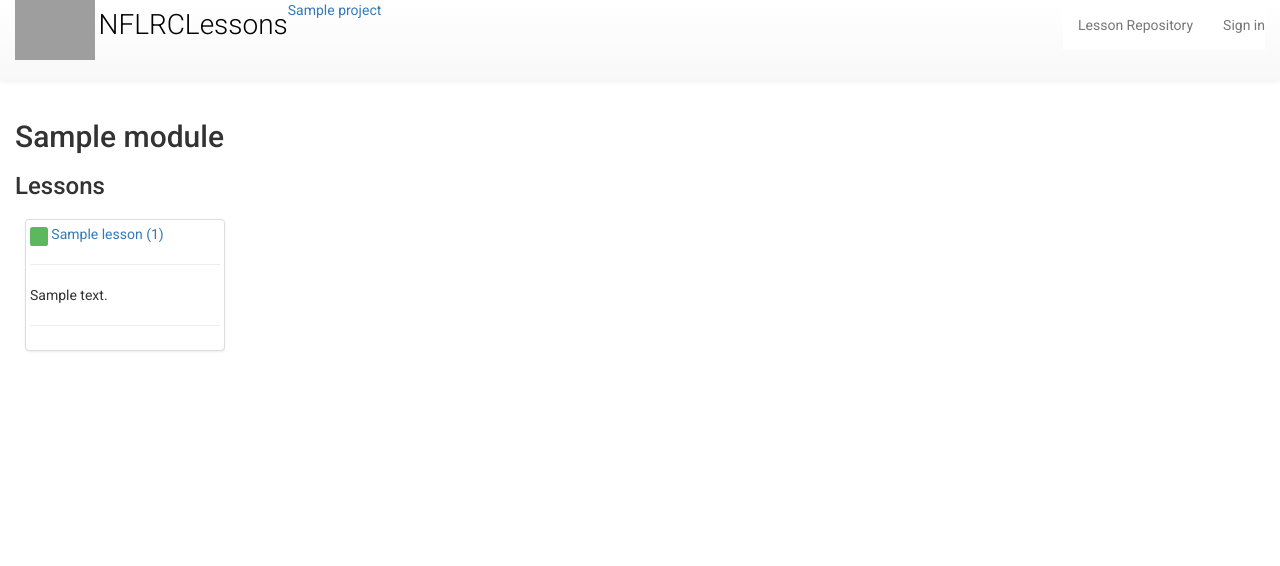
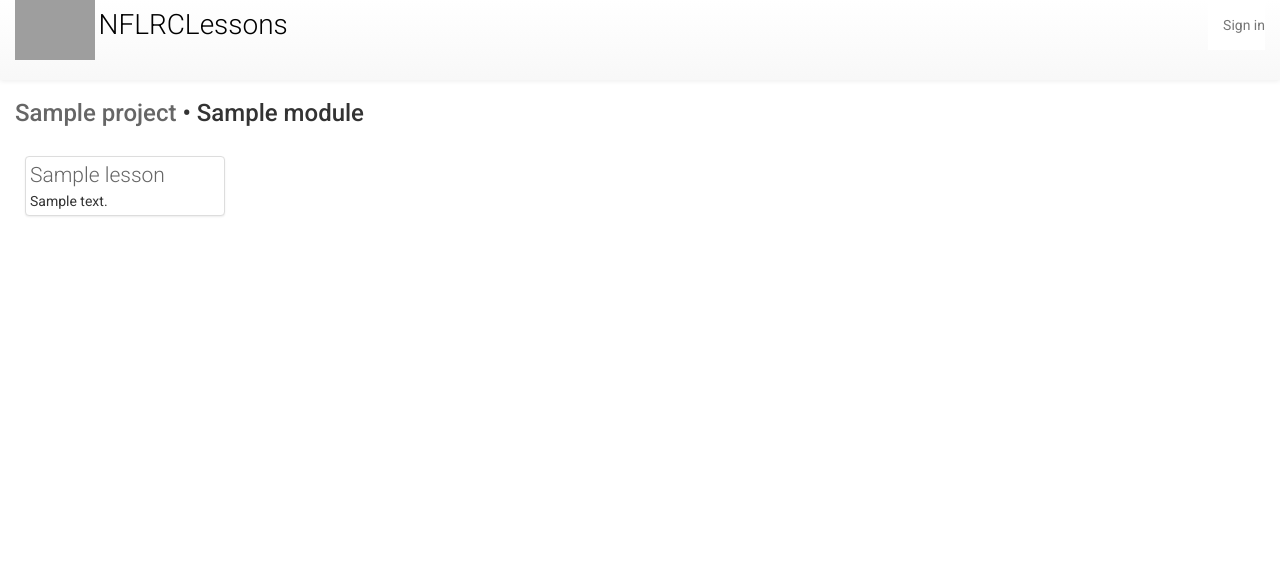
Before and after one commit to richmedina/nflrc-blwl-dev, a Django app: a page that uses templates/base.html in a window 1280 px wide. Shown: the top 566 px of the page. Run offline with Django 3.2, Linux system fonts and the light colour scheme; tables that the repository leaves empty hold one stand-in row (values such as "Sample post"); parts of the project's set-up code (start-up, migrations or seed data) failed here and were passed over; some libraries are stand-ins or nearby versions; grey boxes are pictures that could not be loaded.

Commit message:
streamline project-module-lesson landf

```diff
--- a/lessons/models.py
+++ b/lessons/models.py
@@ -143,6 +143,7 @@ class LessonModule(models.Model):
 
     class Meta:
         unique_together = (('module', 'lesson'),)
+        ordering = ['order']
 
 
 class LessonSection(models.Model):
--- a/static/css/base.css
+++ b/static/css/base.css
@@ -5,7 +5,10 @@ body {
   font-family: 'Roboto', 'Open Sans Condensed', sans-serif;
 }
 
-
+.static_a_display:link {color: #666; text-decoration: none;}
+.static_a_display:visited {color: #666; text-decoration: none;}
+.static_a_display:hover {color: #000; text-decoration: none; background-color: #e8eaed;}
+.static_a_display:active {color: #666; text-decoration: none;}
 
 .header {
 	background-color: white;
--- a/templates/base.html
+++ b/templates/base.html
@@ -51,14 +51,15 @@
           </button>
 
           <a class="pull-left" href="{% url 'home' %}">
-            <img src="https://nflrc.hawaii.edu/media/img/1-PBLicon.png"> <span class="lead" style="font-size: 2.0em;">NFLRCLessons</span>
-          </a> {% block series_title %} {% endblock series_title %}
+            <img src="https://nflrc.hawaii.edu/media/img/1-PBLicon.png">
+            <span class="lead" style="font-size: 2.0em;">{% block series_title %}  {% endblock series_title %}</span>
+            <span class="lead" style="font-size: 2.0em;">NFLRCLessons</span>
+            </a>
 
         </div>
 
         <div class="collapse navbar-collapse pull-right" style="background-color: white">
           <ul class="nav navbar-nav navbar-right">
-            <li><a href="{% url 'lesson_list' %}">Lesson Repository</a></li>
             {% if user.is_staff %}<li><a href="{% url 'whitelist' %}"><i class="fa fa-users fa-1x"></i></a>{% endif %}</li>
             {% if user and not user.is_anonymous %}
               <li><a href="{% url 'auth:logout' %}"> sign out <smaller>{{ user.email }}</smaller></a> </li>
@@ -73,7 +74,7 @@
 
   <!-- Page content -->
     <div class="container-fluid">
-      <h1>{% block page_header_container %}{% endblock page_header_container %}</h1>
+      <h3>{% block page_header_container %}{% endblock page_header_container %}</h3>
     </div>
 
     <div class="container-fluid">{% block content_container %} {% endblock content_container %}</div>
@@ -104,7 +105,7 @@
   <script src="{% static 'js/isotope.pkgd.min.js' %}"></script>
 
   <!-- TinyMCE -->
-  <script src="//tinymce.cachefly.net/4.1/tinymce.min.js"></script>
+  <script src="//cdn.tinymce.com/4/tinymce.min.js"></script>
   <script>
     tinymce.init({
       selector:'.content-editor',
--- a/templates/lesson_list.html
+++ b/templates/lesson_list.html
@@ -1,4 +1,4 @@
-<!-- lesson.html -->
+<!-- lesson_list.html -->
 {% extends "base.html" %}
 {% load staticfiles %}
 
--- a/templates/module.html
+++ b/templates/module.html
@@ -1,52 +1,37 @@
 <!-- module.html -->
 {% extends "base.html" %}
 {% load staticfiles %}
-{% block series_title %} <a href="{% url 'project' project.slug %}">{{project}}</a> {% endblock series_title %}
+{% block series_title %}  {% endblock series_title %}
 
-{% block page_header_container %}{% endblock page_header_container %}
+{% block page_header_container %}
+    <a href="{% url 'project' project.slug %}" class="static_a_display">{{ project }}</a> • {{ object.title }}
+    {% if user.is_staff %}
+        <a href="{% url 'module_edit' project.slug object.id %}"  class="btn btn-default btn-xs" title="edit module"><i class="fa fa-pencil"></i> edit</a>
+        <a href="{% url 'module_delete' project.slug object.id %}" class="btn btn-default btn-xs" title="remove module"><i class="fa fa-minus"></i> remove</a>
+        <a href="{% url 'lesson_create' %}?project={{project.slug}}&module={{object.id}}" class="btn btn-default btn-xs" title="add new lesson"><i class="fa fa-plus"></i> lesson</a>
+    {% endif %}
+{% endblock page_header_container %}
 
 {% block content_container %}
-
-<h2>
-    {{ object.title }}
+<div class="row"><div class="col-md-12">
+    {% for i in lessons %}
             {% if user.is_staff %}
-        <a href="{% url 'module_edit' project.slug object.id %}"  class="btn btn-default btn-xs"><i class="fa fa-pencil"></i></a>
-        <a href="{% url 'module_delete' project.slug object.id %}" class="btn btn-default btn-xs">remove</a>
+            <div class="thumbnail blocks">
+                {% if not i.lesson.active %}<small class="label label-default label-xs">&nbsp;&nbsp;</small>
+                {% else %}<small class="label label-success label-xs">&nbsp;&nbsp;</small>
                 {% endif %}
-</h2>
-<h3> Lessons
-    {% if user.is_staff %}
-        <a href="{% url 'lesson_create' %}?project={{project.slug}}&module={{object.id}}" class="btn btn-default btn-xs"><i class="fa fa-plus"></i></a>
-    {% endif %}
-</h3>
-{% for i in lessons %}
-	<div class="thumbnail blocks">
-        {% if user.is_staff or i.lesson.active %}
-            <div>
-            {% if not i.lesson.active %}
-            	<small class="label label-default label-xs">&nbsp;&nbsp;</small>
-            {% else %}
-            	<small class="label label-success label-xs">&nbsp;&nbsp;</small>
-            {% endif %}
-            <a href="{% url 'lesson' project.slug object.id i.lesson.id %}"> {{ i.lesson }} ({{ i.order }})</a>
-            </div>
-            <hr>
-        {% else %}
-            <span class="inactive_lesson">{{ i.lesson }}</span>
-        {% endif %}
-
-		{% if user.is_staff %}
-        {% endif %}
-
+                <a href="{% url 'lesson' project.slug object.id i.lesson.id %}" class="static_a_display lead"> {{ i.lesson }} </a>
                 <div>{{ i.lesson.description | safe }}</div>
                 <hr>
-        {% if user.is_staff %}
-            <div class="">
                 <a href="{% url 'lesson_edit' i.lesson.id %}?module={{object.id}}" class="btn btn-default btn-xs"> <i class="fa fa-pencil"></i> </a>
                 <a href="{% url 'lesson_module_detach' i.id %}" class="btn btn-default btn-xs pull-right"> remove from module </a>
             </div>
+            {% elif i.lesson.active %}
+            <div class="thumbnail blocks">
+                <a href="{% url 'lesson' project.slug object.id i.lesson.id %}" class="static_a_display lead"> {{ i.lesson }} </a>
+                <div>{{ i.lesson.description | safe }}</div>
+            </div>
             {% endif %}
-	</div>
     {% endfor %}
-
+</div></div>
 {% endblock content_container %}
```
Also changed, not shown: templates/index.html (+9 -8 lines), templates/index_project.html (+39 -28 lines), templates/lesson.html (+12 -9 lines). Lines whose indentation alone changed are shown as unchanged.
